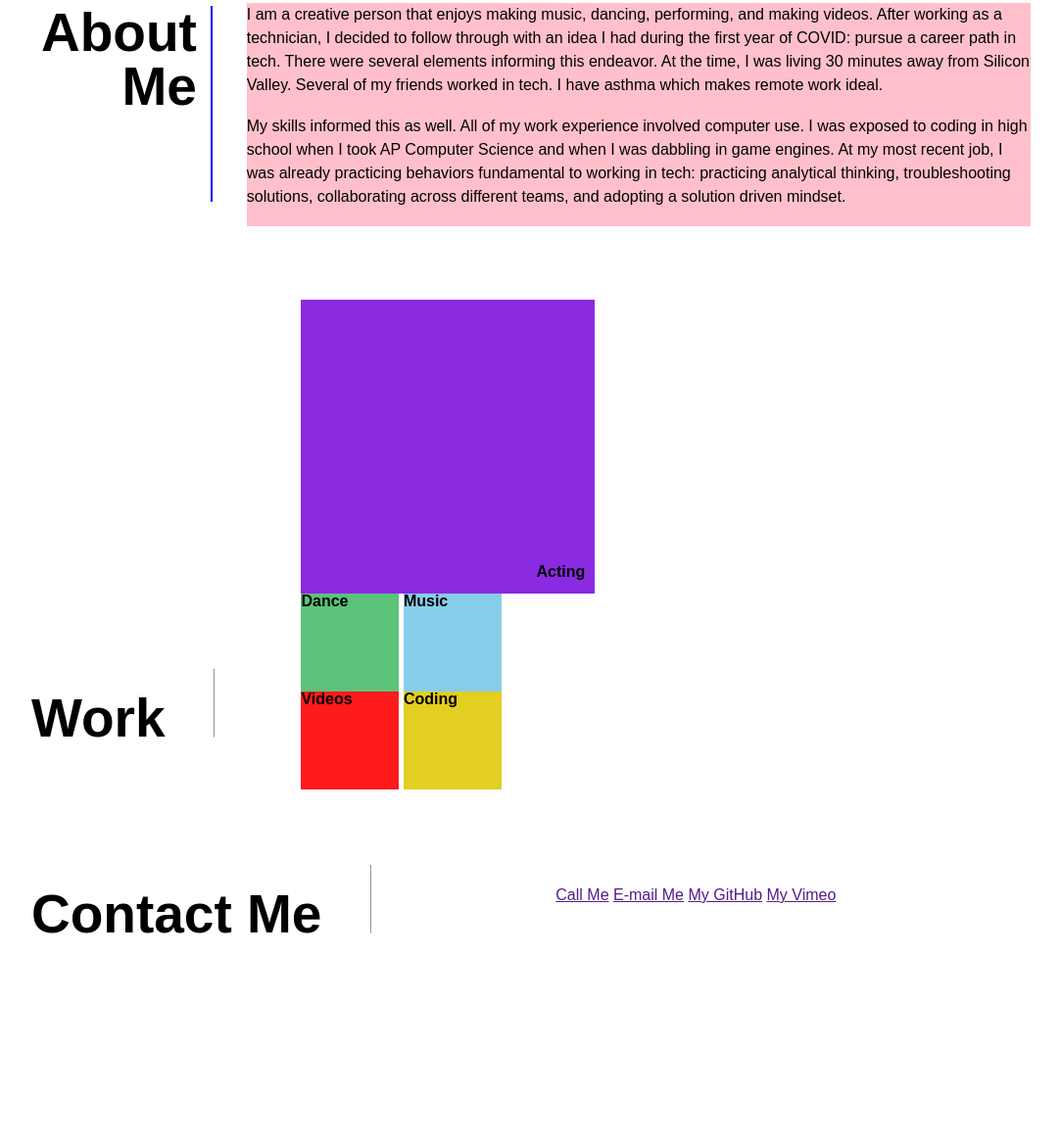
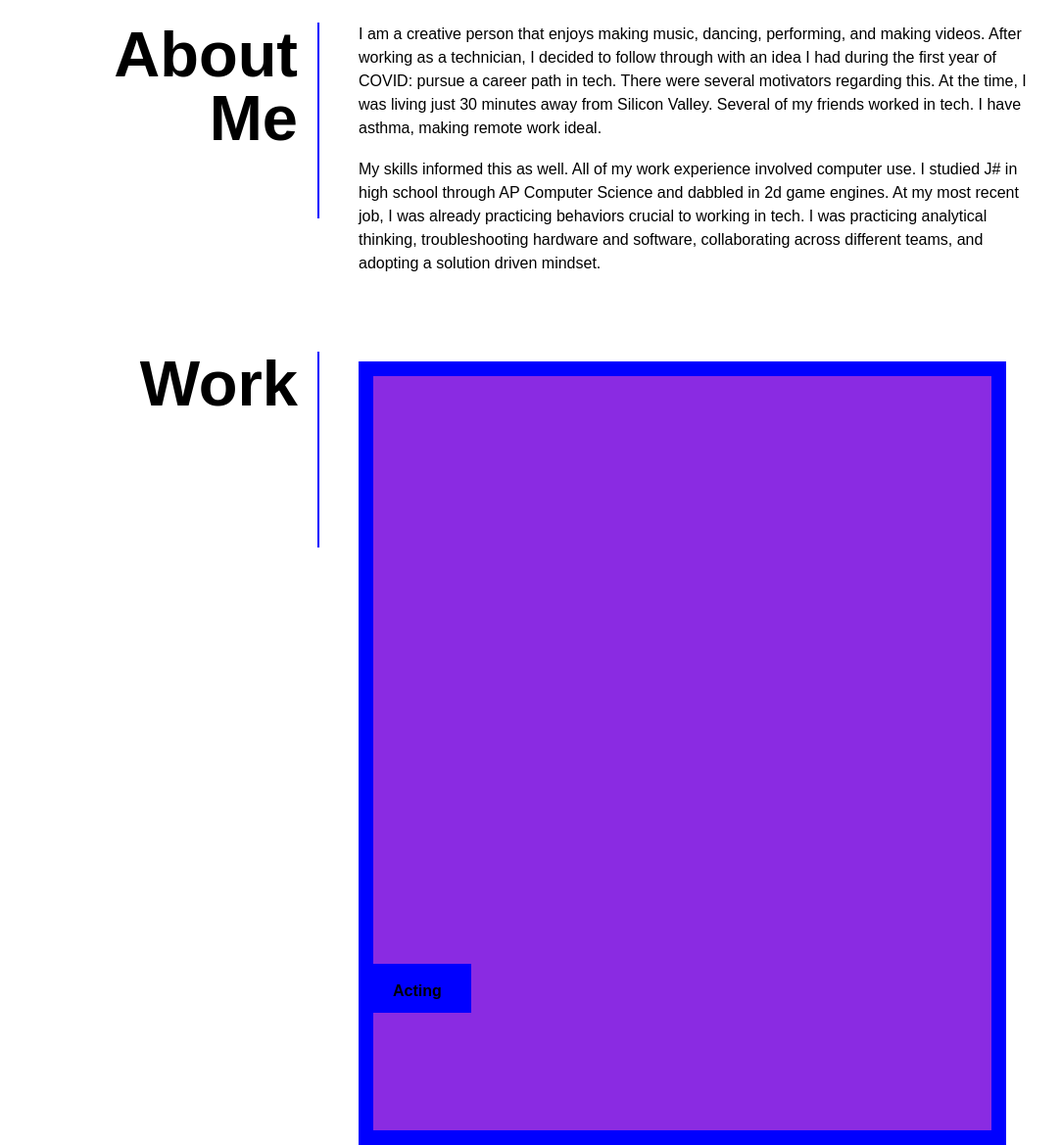
Before and after one commit to rabrigo/professional-portfolio, a plain HTML site: page index.html in a window 1280 px wide. Shown: the part 232-1401 px from the top of the page at 98% size, without its empty margins (18-1101 px from the left). Before the commit the page ends 1243 px from the top, so only its background shows below. Drawn offline with Linux system fonts and the light colour scheme.

Commit message:
visual updates

```diff
--- a/Assets/css/style.css
+++ b/Assets/css/style.css
@@ -1,93 +1,155 @@
+header nav {
+    margin: 25px 40px;
+}
+
 header nav h1 {
+    font-size: 75px;
     display: inline;
-    font-size: 45px;
 }
 
 header nav ul {
-    list-style-type: none;
     display: inline;
     float: right;
+    color: pink;
     margin-top: 30px;
 }
 
 header nav ul li {
     display: inline;
+    /* removing this causes alignment issues */
 }
 
-header nav a {
-    text-decoration: none;
+h2 {
+    display: inline-block;
+    padding-right: 20px;
+    font-size: 65px;
+    vertical-align: top;
+}
+
+main {
+    display: flex;
+    flex-wrap: wrap;
 }
 
 .banner {
     height: 100px;
+    background-color: blue;
+    text-align: right;
 }
 
-.banner p {
-    text-align: end;
-    font-size: 20px;
-    padding-top: 70px;
-    padding-bottom: 30px;
+.banner h3 {
+    font-size: 25px;
+    padding-top: 60px;
+    margin-right: 40px;
 }
 
-.about-me h2 {
-    display: inline-block;
-    padding: 50px 0;
+.aside-section {
+    padding-right: 40px;
     text-align: right;
-    padding-right: 50px;
-    width: 200px; /* replace with min-width later */
+    width: 30%;
+    margin: 30px 0;
 }
 
-.about-me section {
-    display: inline;
-    width: 60%;
+/* vertical bar for the aside sections */
+.aside-section #about-me-vert-bar {
     float: right;
-}
-
-.work-portfolio h2 {
-    display: inline-block;
-    padding: 100px 0;
-    text-align: right;
-    padding-right: 50px;
-    width: 200px; /* replace with min-width later */
-}
-
-.work-portfolio #portfolio-content {
-    display: inline;
-    float: right;
-}
-
-.work-portfolio #portfolio-content #acting-box {
-    display: inline-block;
-    height: 100px;
-    width: 100px;
+    height: 200px;
+    width: 2px;
     background-color: blue;
 }
 
-.work-portfolio #portfolio-content #dance-box {
-    display: inline-block;
-    height: 100px;
-    width: 100px;
-    background-color: pink;
+.about-me-text {
+    line-height: 1.5;
+    vertical-align: top;
+    width: 70%;
+    margin: 30px 0;
+    padding-right: 200px;
 }
 
-.work-portfolio #portfolio-content #music-box {
-    display: inline-block;
-    height: 100px;
-    width: 100px;
-    background-color: greenyellow;
+.about-me-text p {
+    margin-bottom: 18px;
+    text-align: left;
 }
 
-.work-portfolio #portfolio-content #video-box {
-    display: inline-block;
-    height: 100px;
-    width: 100px;
-    background-color: red;
+.aside-section #work-vert-bar {
+    float: right;
+    height: 200px;
+    width: 2px;
+    background-color: blue;
 }
 
-#contact-me hr2 {
+.work-boxes {
+    /* display: block; */
+    width: 70%;
+    margin: 30px 0;
+    padding-right: 200px;
+}
+
+.work-boxes .acting-box {
+    background-color: blueviolet;
+    height: 800px;
+    width: 95%;
+    border: 15px blue solid;
+    margin-top: 10px;
+    margin-bottom: 25px;
+    vertical-align: bottom;
+}
+
+.work-boxes .acting-box h3 {
+    margin-top: 600px;
+    height: 50px;
+    width: 100px;
+    background-color: blue;
+    padding: 20px;
+}
+
+.work-boxes .small-box-header {
+    margin-top: 40px;
+    height: 30px;
+    width: 100px;
+    background-color: blue;
+    padding: 10px;
+}
+
+.work-boxes .dance-box, .music-box, .video-box, .coding-box {
     display: inline-block;
-    padding: 100px 0;
-    text-align: right;
-    padding-right: 50px;
-    width: 200px; /* replace with min-width later */
+    background-color: rgb(91, 194, 122);
+    height: 100px;
+    width: 47%;
+    border: 10px blue solid;
+    margin: 10px 10px 10px 0;
 }
+
+.work-boxes .music-box {
+    background-color: skyblue;
+}
+
+.work-boxes .video-box {
+    background-color: rgb(255, 27, 27);
+}
+
+.work-boxes .coding-box {
+    background-color: rgb(226, 207, 33);
+}
+
+.contact-me-header {
+    display: inline-block;
+    padding-left: 60px;
+    padding-right: 30px;
+}
+
+.aside-section #contact-me-vert-bar {
+    display: inline-block;
+    height: 150px;
+    width: 2px;
+    background-color: blue;
+}
+
+#contact-me-links {
+    width: 60%;
+    margin: 50px;
+}
+
+#contact-me-links ul li {
+    display: inline;
+}
--- a/Assets/style-2.css
+++ /dev/null
@@ -1,180 +0,0 @@
-header nav {
-    margin: 25px 40px;
-}
-
-header nav h1 {
-    font-size: 60px;
-    display: inline;
-}
-
-header nav ul {
-    display: inline;
-    float: right;
-    color: pink;
-    margin-top: 25px;
-}
-
-header nav ul li {
-    display: inline;
-    /* removing this causes alignment issues */
-}
-
-h2 {
-    display: inline-block;
-    padding-right: 10px;
-    font-size: 55px;
-    vertical-align: top;
-    text-align: right;
-}
-
-.banner {
-    height: 100px;
-    background-color: blue;
-    text-align: right;
-}
-
-.banner h3 {
-    font-size: 25px;
-    padding-top: 60px;
-    margin-right: 40px;
-}
-
-.about-me {
-    display: inline-block;
-    margin: 25px 0;
-}
-
-.about-me-header {
-    display: inline-block;
-    padding-left: 60px;
-    padding-right: 30px;
-}
-
- /*
-    .about-me-header h2 {
-    display: inline;
-    padding-right: 40px;
-    font-size: 35px;
-    text-align: right;
-} */
-
-.about-me-header #about-me-vert-bar {
-    display: inline-block;
-    height: 200px;
-    width: 2px;
-    background-color: blue;
-}
-
-.about-me-text {
-    display: inline-block;
-    background-color: pink;
-    width: 800px;
-    line-height: 1.5;
-}
-
-.about-me-text p {
-    margin-bottom: 18px;
-}
-
-.work-section {
-    display: inline-block;
-    margin: 50px;
-}
-
-.work-header {
-    display: inline-block;
-    padding-right: 50px;
-}
-
-/* .work-header h2 {
-    display: inline;
-    padding-right: 40px;
-    font-size: 35px;
-} */
-
-.work-header #work-vert-bar {
-    display: inline-block;
-    width: 70px;
-    transform: rotate(90deg);
-}
-
-.work-boxes {
-    display: inline-block;
-    width: 300px;
-}
-
-.work-boxes .acting-box {
-    display: block;
-    background-color: blueviolet;
-    height: 300px;
-    width: 300px;
-}
-
-.work-boxes .acting-box h3 {
-    padding-top: 90%;
-    padding-left: 80%;
-}
-
-.work-boxes .dance-box {
-    display: inline-block;
-    background-color: rgb(91, 194, 122);
-    height: 100px;
-    width: 100px;
-}
-
-.work-boxes .music-box {
-    display: inline-block;
-    background-color: skyblue;
-    height: 100px;
-    width: 100px;
-}
-
-.work-boxes .video-box {
-    display: inline-block;
-    background-color: rgb(255, 27, 27);
-    height: 100px;
-    width: 100px;
-}
-
-.work-boxes .coding-box {
-    display: inline-block;
-    background-color: rgb(226, 207, 33);
-    height: 100px;
-    width: 100px;
-}
-
-.contact-me-section {
-    display: inline;
-}
-
-.contact-me-header {
-    display: inline-block;
-    padding-right: 50px;
-    margin: 50px;
-}
-
-/* .contact-me-header h2 {
-    display: inline;
-    font-size: 40px;
-    padding-right: 20px;
-    font-size: 35px;
-} */
-
-.contact-me-header hr {
-    display: inline-block;
-    width: 70px;
-    transform: rotate(90deg);
-}
-
-#contact-me-links {
-    display: inline-block;
-    margin: 50px;
-}
-
-#contact-me-links ul {
-    /* list-style-type: none; */
-}
-
-#contact-me-links ul li {
-    display: inline;
-}
--- a/index.html
+++ b/index.html
@@ -5,7 +5,7 @@
     <meta http-equiv="X-UA-Compatible" content="IE=edge">
     <meta name="viewport" content="width=device-width, initial-scale=1.0">
     <link rel="stylesheet" href="./Assets/css/reset.css">
-    <link rel="stylesheet" href="./Assets/style-2.css">
+    <link rel="stylesheet" href="./Assets/css/style.css">
     <title>Ronnel's website</title>
 </head>
 <body>
@@ -24,53 +24,48 @@
         </section>
     </header>
     <main>
-        <section class="about-me">
-            <section class="about-me-header">
+            <aside class="aside-section">
                 <h2>About<br>Me</h2>
                 <section id="about-me-vert-bar"></section>
-            </section>
+            </aside>
             <section class="about-me-text">
                 <p>
                     I am a creative person that enjoys making music, dancing, performing, and making videos.
                     After working as a technician, I decided to follow through with an idea I had during the first year
-                    of COVID: pursue a career path in tech. There were several elements informing this endeavor. At the time, I was living 30 minutes away from Silicon Valley.
-                    Several of my friends worked in tech. I have asthma which makes remote work ideal.
+                    of COVID: pursue a career path in tech. There were several motivators regarding this. At the time, I was living just 30 minutes away from Silicon Valley.
+                    Several of my friends worked in tech. I have asthma, making remote work ideal.
                 </p>
                 <p>
-                    My skills informed this as well. All of my work experience involved computer use. I was exposed to coding in high school when I took AP Computer Science
-                    and when I was dabbling in game engines. At my most recent job, I was already practicing behaviors fundamental to
-                    working in tech: practicing analytical thinking, troubleshooting solutions, collaborating across different teams, and adopting a solution driven mindset.
+                    My skills informed this as well. All of my work experience involved computer use. I studied J# in high school through AP Computer Science
+                    and dabbled in 2d game engines. At my most recent job, I was already practicing behaviors crucial to
+                    working in tech. I was practicing analytical thinking, troubleshooting hardware and software, collaborating across different teams, and adopting a solution driven mindset.
                 </p>
             </section>
-        </section>
-        <section class="work-section">
-            <section class="work-header">
+        <aside class="aside-section">
             <h2>Work</h2>
-                <hr id="work-vert-bar">
-            </section>
+            <section id="work-vert-bar"></section>
+        </aside>
         <section class="work-boxes">
             <section class="acting-box">
-                    <h3>Acting</h3>
+                <h3 class="small-box-header">Acting</h3>
             </section>
             <section class="dance-box">
-                    <h3>Dance</h3>
+                <h3 class="small-box-header">Dance</h3>
             </section>
             <section class="music-box">
-                    <h3>Music</h3>
+                <h3 class="small-box-header">Music</h3>
             </section>
             <section class="video-box">
-                    <h3>Videos</h3>
+                <h3 class="small-box-header">Videos</h3>
             </section>
             <section class="coding-box">
-                    <h3>Coding</h3>
+                <h3 class="small-box-header">Coding</h3>
             </section>
         </section>
-        </section>
-        <section id="contact-me-section">
-            <section class="contact-me-header">
-                <h2>Contact Me</h2>
-                <hr>
-            </section>
+        <aside class="aside-section">
+            <h2>Contact<br>Me</h2>
+            <section id="contact-me-vert-bar"></section>
+        </aside>
         <section id="contact-me-links">
             <ul>
                 <li><a href="">Call Me</a></li>
```
Also changed, not shown: 2 other files. Lines whose indentation alone changed are shown as unchanged.
